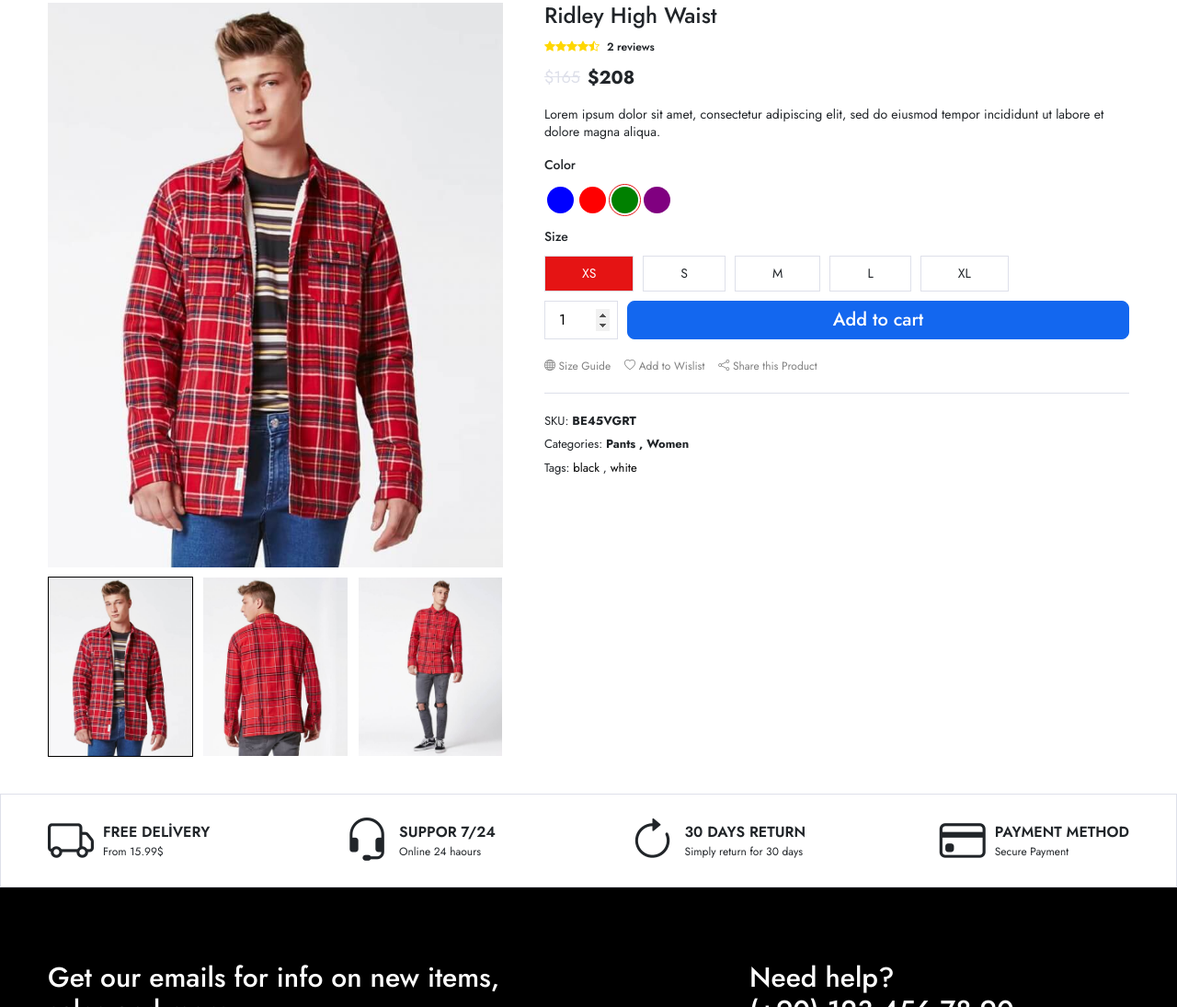
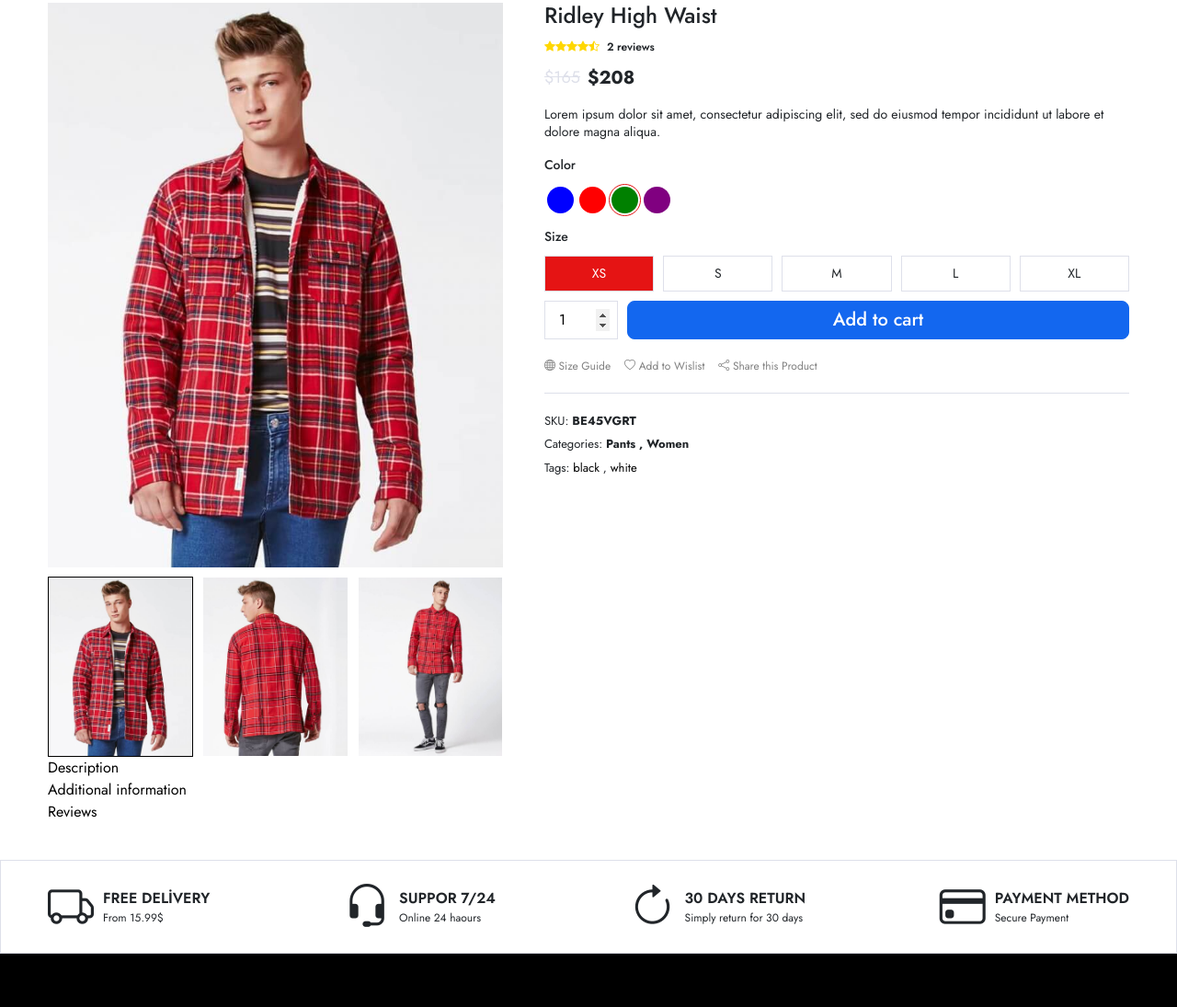
Before and after one commit to zagbey/eCommerce, a plain HTML site: page single-product.html in a window 1280 px wide. Shown: the part 190-1285 px from the top of the page at 92% size. Drawn offline with nearby package versions, Linux system fonts and the light colour scheme.

Commit message:
fix/tabs and width ?

```diff
--- a/eCommerce/css/components/single-product/product-info.css
+++ b/eCommerce/css/components/single-product/product-info.css
@@ -1,4 +1,5 @@
 .site-main .product-info {
+  /* width:50%; */
   padding-left: 15px;
 }
 
@@ -133,6 +134,8 @@
 }
 
 .site-main .values .values-list span {
+  flex: 1;
+  text-align: center;
   padding: 8px 40px;
   border: 1px solid #dee0ea;
   font-size: 14px;
--- a/eCommerce/css/pages/single-product.css
+++ b/eCommerce/css/pages/single-product.css
@@ -20,9 +20,8 @@
   }
 
   .site-main .values-list span {
-    flex: 1;
+
     padding: 6px !important;
-    text-align: center;
     display: inline-block;
   }
 }
--- a/single-product.html
+++ b/single-product.html
@@ -397,6 +397,29 @@
                     </main>
                 </div>
                 <!-- site main end -->
+
+                <!-- tabs start -->
+                <div class="single-tabs-wrapper">
+                    <ul class="tab-list">
+                        <li>
+                            <a href="#" class="tab-button active">Description</a>
+                        </li>
+                        <li>
+                            <a href="#" class="tab-button">
+                                Additional information
+                            </a>
+                        </li>
+                        <li>
+                            <a href="#" class="tab-button">
+                                Reviews
+                            </a>
+                        </li>
+                    </ul>
+                    <div class="tab-panel">
+
+                    </div>
+                </div>
+                <!-- tabs end -->
             </div>
         </div>
     </section>
```
